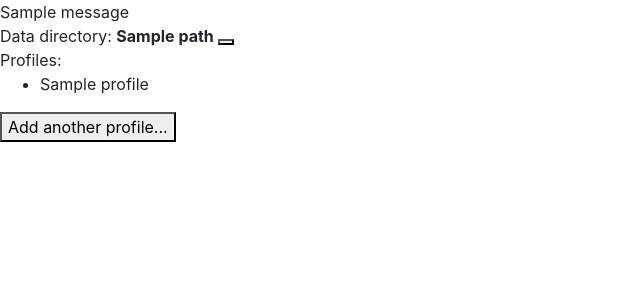
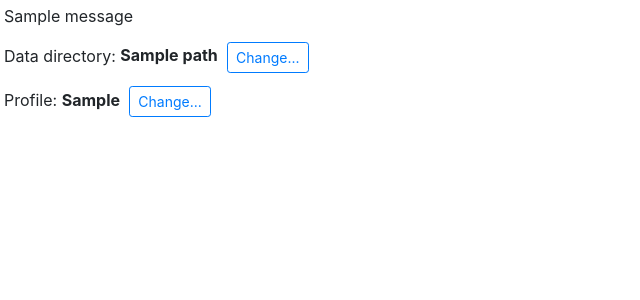
Before and after one commit to VldmrB/youtube-watched, a Flask app: template templates/index.html in a window 1280 px wide. Shown: the top 300 px of the page, without its empty margins (0-640 px from the left). Run offline with Flask 2, Linux system fonts and the light colour scheme; the template is opened without the code that fills it: most values are stand-ins (such as "Sample title", 1, 10 or a date in 2020); one stand-in notice (Sample message) is shown; some libraries are stand-ins or nearby versions.

Commit message:
Another commit

```diff
--- a/main.py
+++ b/main.py
@@ -21,30 +21,34 @@ def index():
         return render_template('index.html', path=path)
     if not os.path.exists(path):
         flash(f'{flash_err} could not find directory {path}')
-        resp = make_response(render_template('index.html', path=None))
-        return resp
+        return render_template('index.html')
     if not os.path.exists(join(path, PROFILES_JSON)):
         with open(join(path, PROFILES_JSON), 'w') as file:
-            json.dump({'profiles': []}, file)
-            profiles = None
+            json.dump([], file)
+        return render_template('index.html', path=path)
     else:
+        cur_profile = request.cookies.get('current_profile')
         with open(join(path, PROFILES_JSON), 'r') as file:
-            profiles = json.load(file)['profiles']
-            new_profiles = []
-            for profile in profiles:
+            profiles_list = json.load(file)
+            new_profiles_list = []
+            for profile in profiles_list:
                 if os.path.exists(join(path, profile)):
-                    new_profiles.append(profile)
-            if profiles != new_profiles:
+                    new_profiles_list.append(profile)
+            if profiles_list != new_profiles_list:
+                profiles_list = new_profiles_list
                 with open(join(path, PROFILES_JSON), 'w') as profiles_file:
-                    json.dump(new_profiles, profiles_file)
+                    json.dump(profiles_list, profiles_file)
+                if cur_profile not in profiles_list:
+                    flash(f'{flash_err} could not find profile {cur_profile}')
 
-    return render_template('index.html', path=path, profiles=profiles)
+        return render_template('index.html', path=path, profiles=profiles_list,
+                               cur_profile=cur_profile)
 
 
 @app.route('/create_data_dir', methods=['GET', 'POST'])
 def setup_data_dir():
     if request.method == 'POST':
-        path = request.form['text']
+        path = request.form['data_dir']
         if not path:
             return redirect(url_for('index'))
         try:
@@ -57,6 +61,7 @@ def setup_data_dir():
         resp = make_response(redirect(url_for('index')))
         if path:
             resp.set_cookie('data_dir', path, max_age=31_536_000)
+            # flash(f'Data directory set to {path}')
             return resp
     return redirect(url_for('index'))
 
@@ -65,23 +70,23 @@ def setup_data_dir():
 def setup_profile_dir():
     if request.method == 'POST':
         data_dir_path = request.cookies.get('data_dir')
-        path = request.form['text']
+        path = request.form['profile']
         if not path:
             return redirect(url_for('index'))
         if os.sep in path:
             path = path[path.rfind(os.sep)+1:]
         with open(join(data_dir_path, PROFILES_JSON), 'r') as file:
-            profiles = json.load(file)
-        if path in profiles['profiles']:
+            profiles_list = json.load(file)
+        if path in profiles_list:
             flash(f'{flash_err} Profile \'{path}\' already exists.')
             return redirect(url_for('index'))
         else:
             dirs_to_make = ['logs', 'graphs']
             try:
                 os.mkdir(join(data_dir_path, path))
-                profiles['profiles'].append(path)
+                profiles_list.append(path)
                 with open(join(data_dir_path, PROFILES_JSON), 'w') as file:
-                    json.dump(profiles, file)
+                    json.dump(profiles_list, file)
 
                 for dir_ in dirs_to_make:
                     os.mkdir(join(data_dir_path, path, dir_))
@@ -95,6 +100,22 @@ def setup_profile_dir():
             resp.set_cookie('current_profile', path, max_age=31_536_000)
             return resp
     return redirect(url_for('index'))
+
+
+@app.route('/profiles')
+def profiles():
+    data_dir = request.cookies.get('data_dir')
+    try:
+        with open(join(data_dir, PROFILES_JSON), 'r') as file:
+            results = json.load(file)
+            if results:
+                profiles_list = results
+            else:
+                profiles_list = None
+    except FileNotFoundError:
+        profiles_list = None
+
+    return render_template('profile_list.html', profiles=profiles_list)
 
 
 if __name__ == '__main__':
--- a/static/main.css
+++ b/static/main.css
@@ -16,6 +16,7 @@ input::-moz-placeholder{
     opacity: 0.5;
 }
 
-#data_dir_path {
+.path {
     font-weight: bold;
+    padding-right: 0.3em;
     }
--- a/static/simple.js
+++ b/static/simple.js
@@ -1,14 +1,8 @@
 var showDataDirForm = function(){
-    var form = document.getElementById('change_form');
+    var form = document.getElementById('data_dir_form');
     var show_form_btn = document.getElementById('show_form_button');
     var input_field = document.getElementById('data_dir_input_field');
-    if (form.style.display == 'none') {
-        form.style.display = 'block';
-        input_field.focus();
-        show_form_btn.innerHTML = 'Cancel';
-    } else {
-        form.style.display = 'none';
-        show_form_btn.style.display = 'inline';
-        show_form_btn.innerHTML = 'Change...';
-    }
+    form.className = '';
+    input_field.focus();
+    show_form_btn.style.display = 'none';
 };
--- a/templates/base.html
+++ b/templates/base.html
@@ -2,30 +2,22 @@
 <html lang="en">
     <head>
         <meta charset="UTF-8">
-    <script type="text/javascript" src="{{ url_for('static', filename='simple.js') }}"></script>
-    {% block meta_custom %}
-    <meta name="description" content="Placeholder">
-    {% endblock %}
-    {% block extra_block %}{% endblock %}
-    {% block favicon_stylesheet %}
-    <link rel="stylesheet" href="https://stackpath.bootstrapcdn.com/bootstrap/4.2.1/css/bootstrap.min.css" integrity="sha384-GJzZqFGwb1QTTN6wy59ffF1BuGJpLSa9DkKMp0DgiMDm4iYMj70gZWKYbI706tWS" crossorigin="anonymous">
-    <link rel="icon" type="image/png"
-          href="{{ url_for('static', filename='favicon.png') }}">
-    <link rel="stylesheet" type="text/css"
-          href="{{ url_for('static', filename='main.css') }}">
-
-    {% endblock %}
+        <meta name="viewport" content="width=device-width, initial-scale=1.0">
+        <link rel="stylesheet" href="{{ url_for('static', filename='bootstrap-4.2.1.min.css') }}">
+        <link rel="stylesheet" href="{{ url_for('static', filename='main.css') }}">
+        <link rel="icon" href="{{ url_for('static', filename='favicon.png') }}">
+        <script src="{{ url_for('static', filename='jquery-3.3.1.min.js') }}"></script>
+        <script src="{{ url_for('static', filename='popper-1.14.6.umd.min.js') }}" async></script>
+        <script src="{{ url_for('static', filename='bootstrap-4.2.1.min.js') }}" async></script>
+        <!--<script src="{{ url_for('static', filename='simple.js') }}" async></script>-->
         <title>
             {% block title %}
                 Youtube Data Analysis
             {% endblock %}
         </title>
     </head>
-<body>
+    <body class="m-1">
         {% block body %}
         {% endblock %}
-<script src="https://code.jquery.com/jquery-3.3.1.slim.min.js" integrity="sha384-q8i/X+965DzO0rT7abK41JStQIAqVgRVzpbzo5smXKp4YfRvH+8abtTE1Pi6jizo" crossorigin="anonymous"></script>
-<script src="https://cdnjs.cloudflare.com/ajax/libs/popper.js/1.14.6/umd/popper.min.js" integrity="sha384-wHAiFfRlMFy6i5SRaxvfOCifBUQy1xHdJ/yoi7FRNXMRBu5WHdZYu1hA6ZOblgut" crossorigin="anonymous"></script>
-<script src="https://stackpath.bootstrapcdn.com/bootstrap/4.2.1/js/bootstrap.min.js" integrity="sha384-B0UglyR+jN6CkvvICOB2joaf5I4l3gm9GU6Hc1og6Ls7i6U/mkkaduKaBhlAXv9k" crossorigin="anonymous"></script>
     </body>
 </html>
--- a/templates/data_dir_form.html
+++ /dev/null
@@ -1,37 +0,0 @@
-<div id="data_dir_setup">
-    {% with messages = get_flashed_messages() %}
-        {% if messages %}
-                {% for message in messages %}
-                    {{ message| safe}}<br>
-                {% endfor %}
-        {% endif %}
-    {% endwith %}
-
-    {% if path %}
-        Data directory: <span id="data_dir_path">{{ path }}</span>
-        <button id="show_form_button"
-                data-toggle="collapse" data-target="#collapseOne">
-                <!--style="display:inline"-->
-                <!--onclick="showDataDirForm()">Change...-->
-        </button>
-        <form id="change_form"
-              style="display:none;"
-              action="{{ url_for('setup_data_dir') }}"
-              method=post
-              onsubmit="return confirm('Create new directory?\n
-              (The old one and its data will still be there)');">
-            <input id="data_dir_input" name=text placeholder="Directory path...">
-            <input type=submit value="Submit">
-        </form>
-    {% else %}
-        <div class="dir_clarification">
-            Create a data directory (or enter a previously created one).
-            <br>
-            Individual profiles will be stored within.
-        </div>
-        <form action="{{ url_for('setup_data_dir') }}" method=post>
-            <input name=text placeholder="Directory path...">
-            <input type=submit value="Create">
-        </form>
-    {% endif %}
-</div>
--- /dev/null
+++ b/templates/data_dir_setup.html
@@ -0,0 +1,50 @@
+<div id="data_dir_setup">
+    {% with messages = get_flashed_messages() %}
+        {% if messages %}
+                {% for message in messages %}
+                    {{ message| safe}}<br>
+                {% endfor %}
+        {% endif %}
+    {% endwith %}
+
+    <form id="data_dir_form"
+          class="collapse"
+          action="{{ url_for('setup_data_dir') }}"
+          method=post
+          onsubmit="return confirm('Create new directory?\n
+              (The old one and its data will still be there)');">
+        <input id="data_dir_input" name="data_dir"
+               placeholder="Directory path...">
+        <input type=submit value="Submit">
+    </form>
+    {% if path %}
+        <div class="dir_clarification">
+            Data directory: <span class="path">{{ path }}</span>
+            <button id="show_form_button" class="btn btn-outline-primary btn-sm"
+                    data-toggle="collapse" data-target="#data_dir_form">Change...</button>
+        </div>
+        <script>
+                var show_btn = $("#show_form_button");
+                show_btn.on(
+                    'click',
+                    function(){if (show_btn.html() == 'Change...') {
+                                   show_btn.html('Cancel');
+                                   setTimeout(
+                                       function(){$("#data_dir_input").focus()}, 1);}
+                               else {
+                                   show_btn.html('Change...')}
+                               });
+        </script>
+    {% else %}
+        <div class="dir_clarification">
+            Create a data directory (or enter a previously created one).
+            <br>
+            Individual profiles will be stored within.
+            <script>
+                //showDataDirForm();
+                $("#data_dir_form").removeAttr('class');
+                $("#data_dir_form input[type='text']")[0].focus();
+            </script>
+        </div>
+    {% endif %}
+</div>
--- a/templates/index.html
+++ b/templates/index.html
@@ -4,7 +4,8 @@
 {% block title %} {{ super() }} {% endblock %}
 
 {% block body %}
-    {% include "data_dir_form.html" %}
-    {% include "profile_list.html" %}
-    {% include "profile_dir_form.html" %}
+    {% include "data_dir_setup.html" %}
+    {% if path %}
+        {% include "profile_setup.html" %}
+    {% endif %}
 {% endblock %}
--- a/templates/profile_dir_form.html
+++ /dev/null
@@ -1,28 +0,0 @@
-<div id="profile_dir_setup">
-    {% if not profiles %}
-        <div class="dir_clarification">
-            Add a profile.
-            <br>
-            All the data and configuration is stored per profile.
-        </div>
-    {% endif %}
-    <button id="show_profile_form_button"
-            style="display:inline" onclick="showForm()">Add another profile...</button>
-<!--todo continue here-->
-    <form id="profile_form"
-          style="display:none;"
-          action="{{ url_for('setup_profile_dir') }}"
-          method=post>
-        <input id="profile_dir_input" name=text placeholder="Profile name...">
-        <input type=submit value="Add">
-        <script>
-            document.getElementById('profile_dir_input').focus();
-        </script>
-    </form>
-    {% if not profiles %}
-        <script>
-            document.getElementById('profile_form').style.display = 'block';
-            document.getElementById('show_profile_form_button').style.display = 'none';
-        </script>
-    {% endif %}
-</div>
--- /dev/null
+++ b/templates/profile_setup.html
@@ -0,0 +1,37 @@
+<div id="profile_dir_setup">
+    <div class="dir_clarification">
+        {% if not profiles %}
+                Add a profile.
+                <br>
+                All the data and configuration is stored per profile.
+        {% else %}
+            Profile: <span class="path">{{ cur_profile }}</span>
+            <button id="show_profile_form_button" class="btn btn-outline-primary btn-sm"
+                    data-target="#profile_form"
+                    data-toggle="collapse">Change...</button>
+            <script>
+    var show_button = $("#show_profile_form_button");
+    show_button.on(
+        "click",
+        function(){if (show_button.html() == 'Change...') {$.ajax("{{ url_for('profiles') }}").done(function(profiles) {$("#profile_dir_setup").append(profiles);})}})
+            </script>
+        {% endif %}
+    </div>
+    <form id="profile_form"
+          class="collapse"
+          action="{{ url_for('setup_profile_dir') }}"
+          method=post>
+        <input id="profile_dir_input" name="profile"
+               placeholder="Profile name...">
+        <input type=submit value="Add">
+        <script>
+            document.getElementById('profile_dir_input').focus();
+        </script>
+    </form>
+    {% if not profiles %}
+        <script>
+            document.getElementById('profile_form').style.display = 'block';
+            document.getElementById('show_profile_form_button').style.display = 'none';
+        </script>
+    {% endif %}
+</div>
```
Also changed, not shown: 1 other file. Lines whose indentation alone changed are shown as unchanged.
